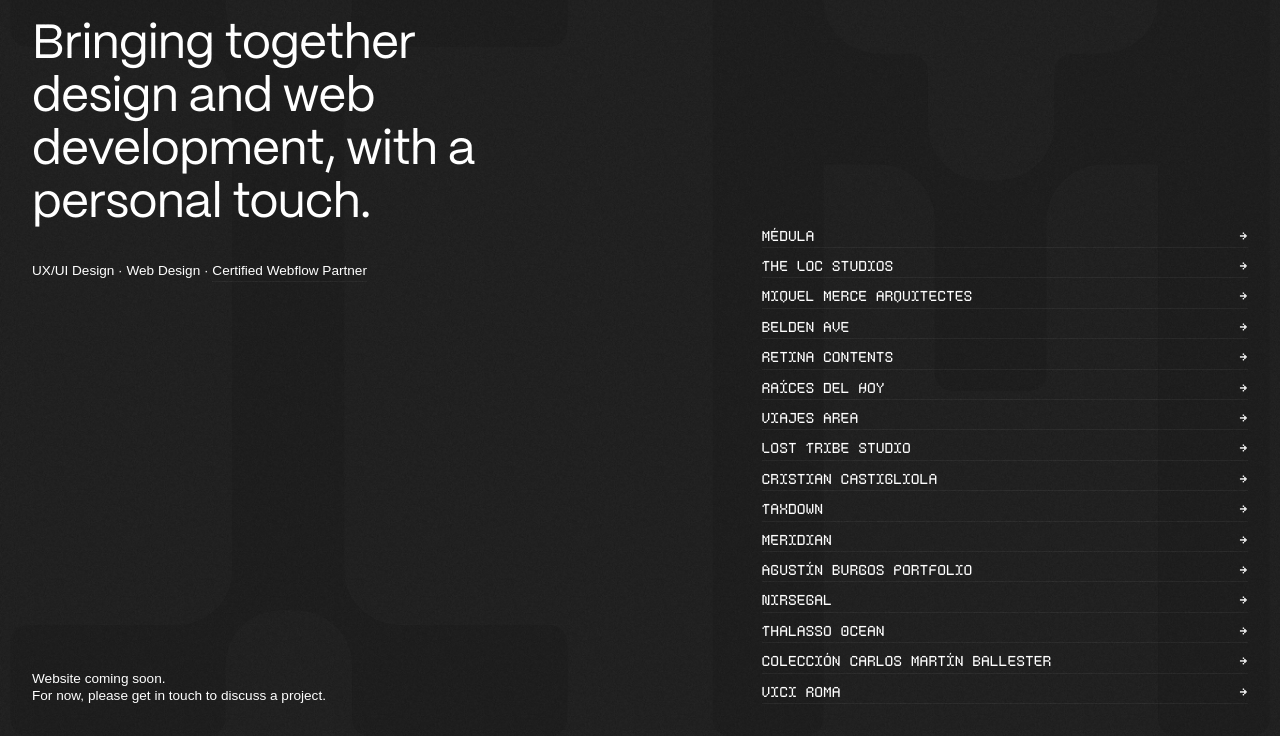
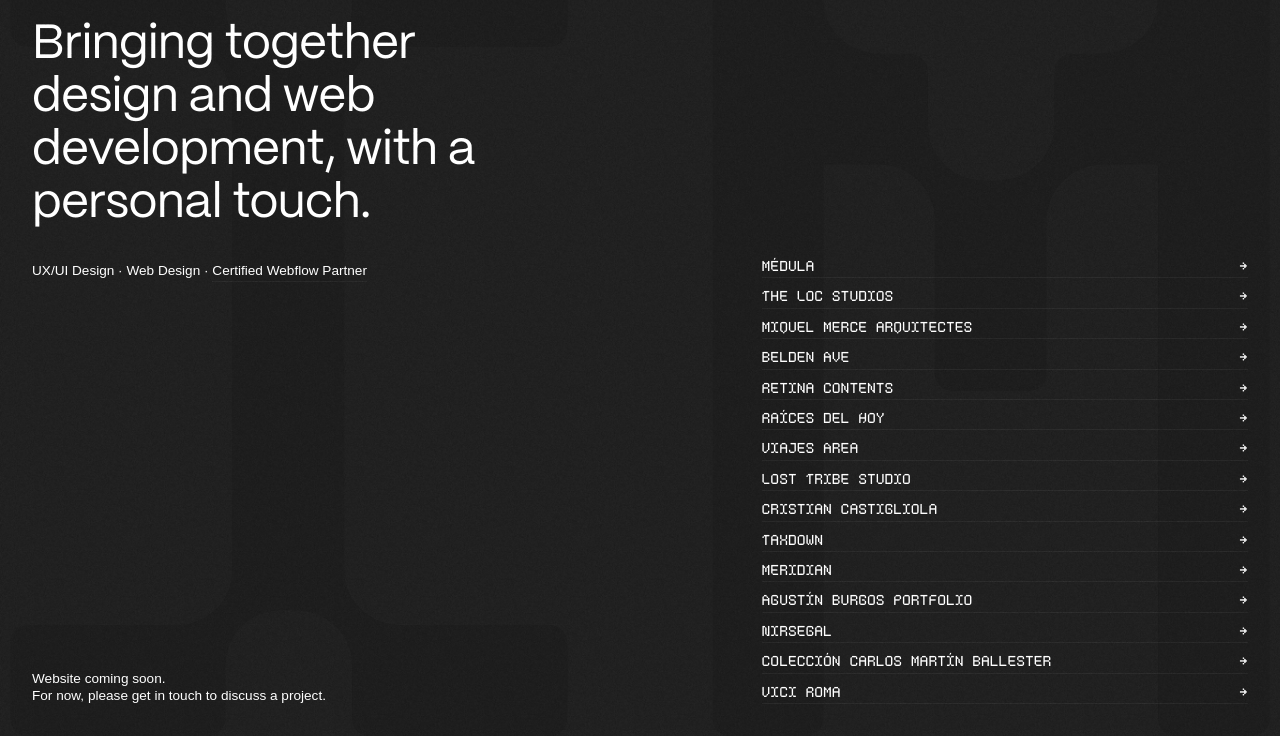
Before and after one commit to nimestudio/nime, a plain HTML site: page index.html in a window 1280 px wide. Shown: the part 64-800 px from the top of the page. Drawn offline with nearby package versions, Linux system fonts and the light colour scheme; a script that the page names is missing.

Commit message:
thalasso removed

```diff
--- a/index.html
+++ b/index.html
@@ -109,10 +109,6 @@
               <div>Nirsegal</div>
               <div data-w-id="45da7d23-6f5b-efd7-d0d5-c5cc34653617" class="link-arrow">→</div>
             </a>
-            <a href="https://www.thalassoocean.com/" target="_blank" class="temp-project-links w-inline-block">
-              <div>Thalasso Ocean</div>
-              <div data-w-id="c0a6726d-edb1-41e9-04f6-e520e0e41e10" class="link-arrow">→</div>
-            </a>
             <a href="https://www.coleccioncarlosmartinballester.com/" target="_blank" class="temp-project-links w-inline-block">
               <div>Colección Carlos Martín Ballester</div>
               <div data-w-id="0e97069c-6cda-3f07-df80-d4d47aba926f" class="link-arrow">→</div>
```
